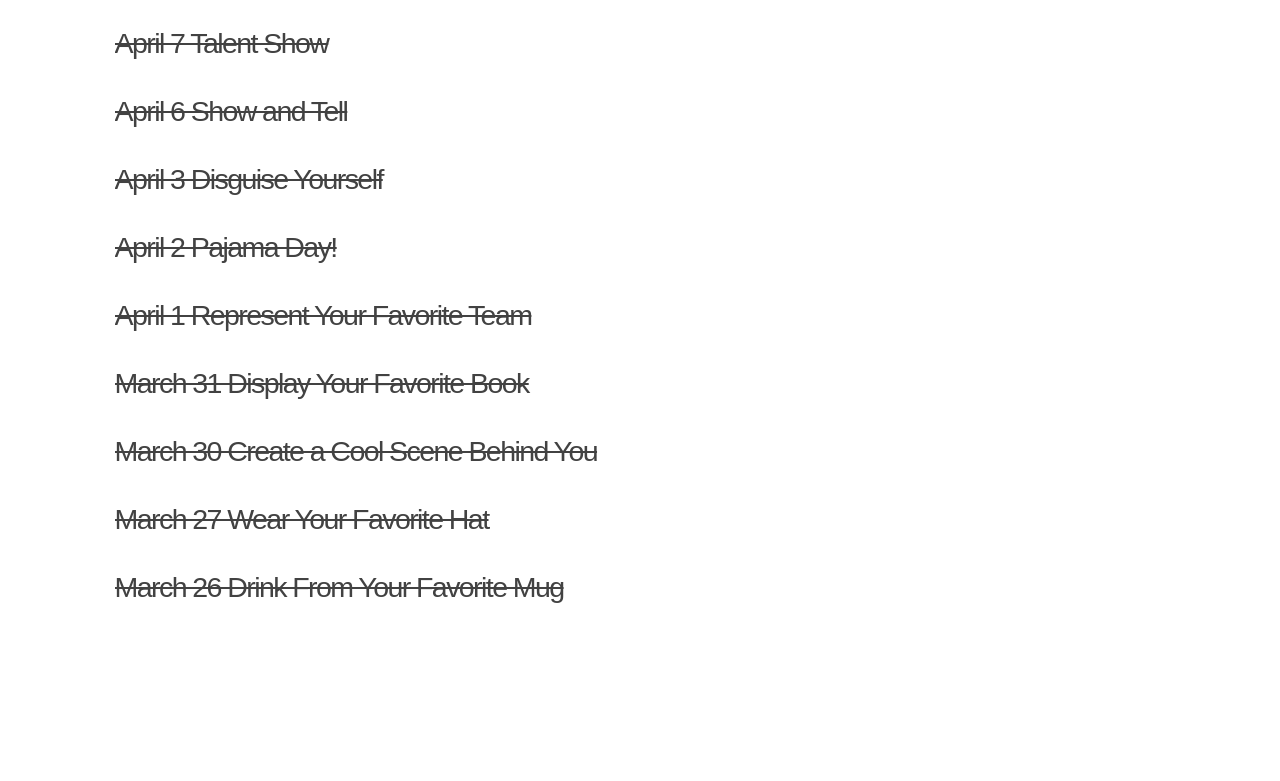
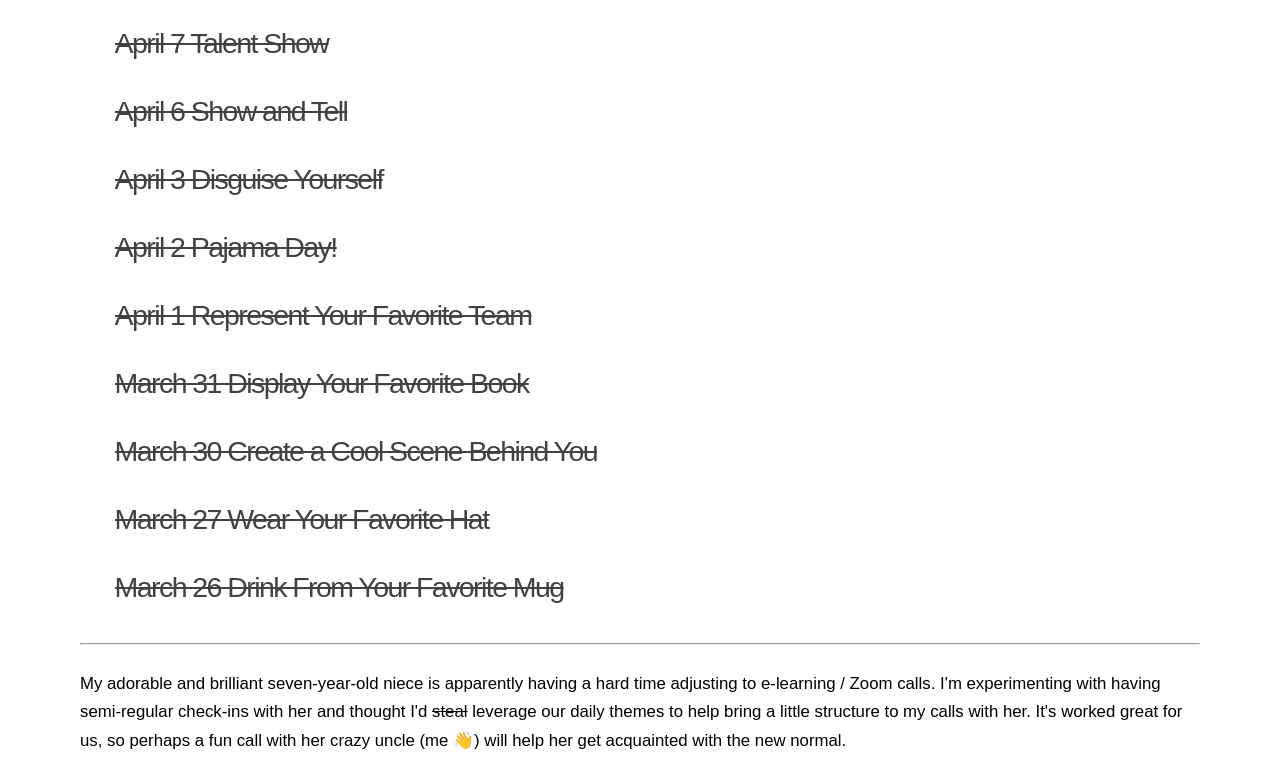
Before and after one commit to chadokruse/whatisthethemetoday, a plain HTML site: page index.html in a window 1280 px wide. Shown: the part 1033-1814 px from the top of the page. Before the commit the page ends 1675 px from the top, so only its background shows below. Drawn offline with Linux system fonts and the light colour scheme.

Commit message:
Adding the "why"

```diff
--- a/index.html
+++ b/index.html
@@ -74,6 +74,8 @@
           </div>
         </div>
       </div>
+      <hr>
+      <p>My adorable and brilliant seven-year-old niece is apparently having a hard time adjusting to e-learning / Zoom calls. I'm experimenting with having semi-regular check-ins with her and thought I'd <s>steal</s> leverage our daily themes to help bring a little structure to my calls with her. It's worked great for us, so perhaps a fun call with her crazy uncle (me 👋) will help her get acquainted with the new normal.</p>
     </div>
     <script>
       const now = new Date();
```
